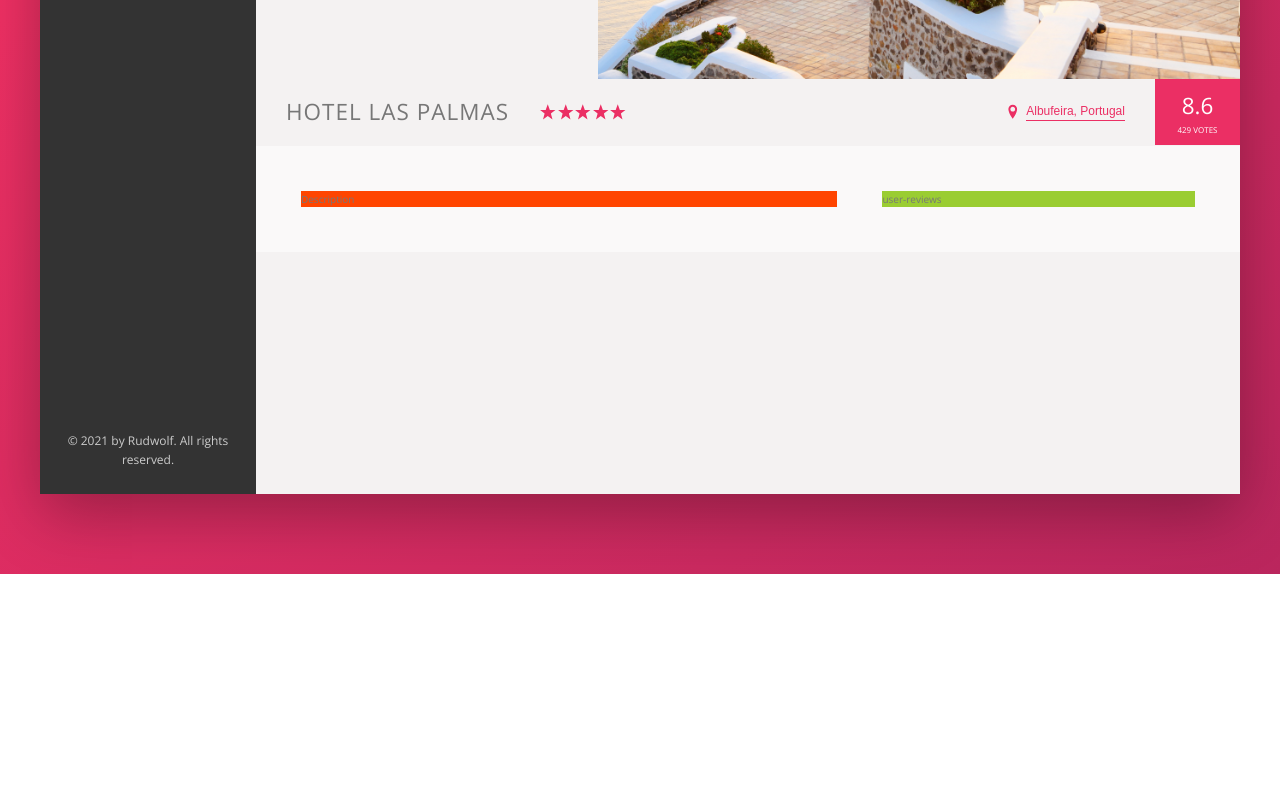
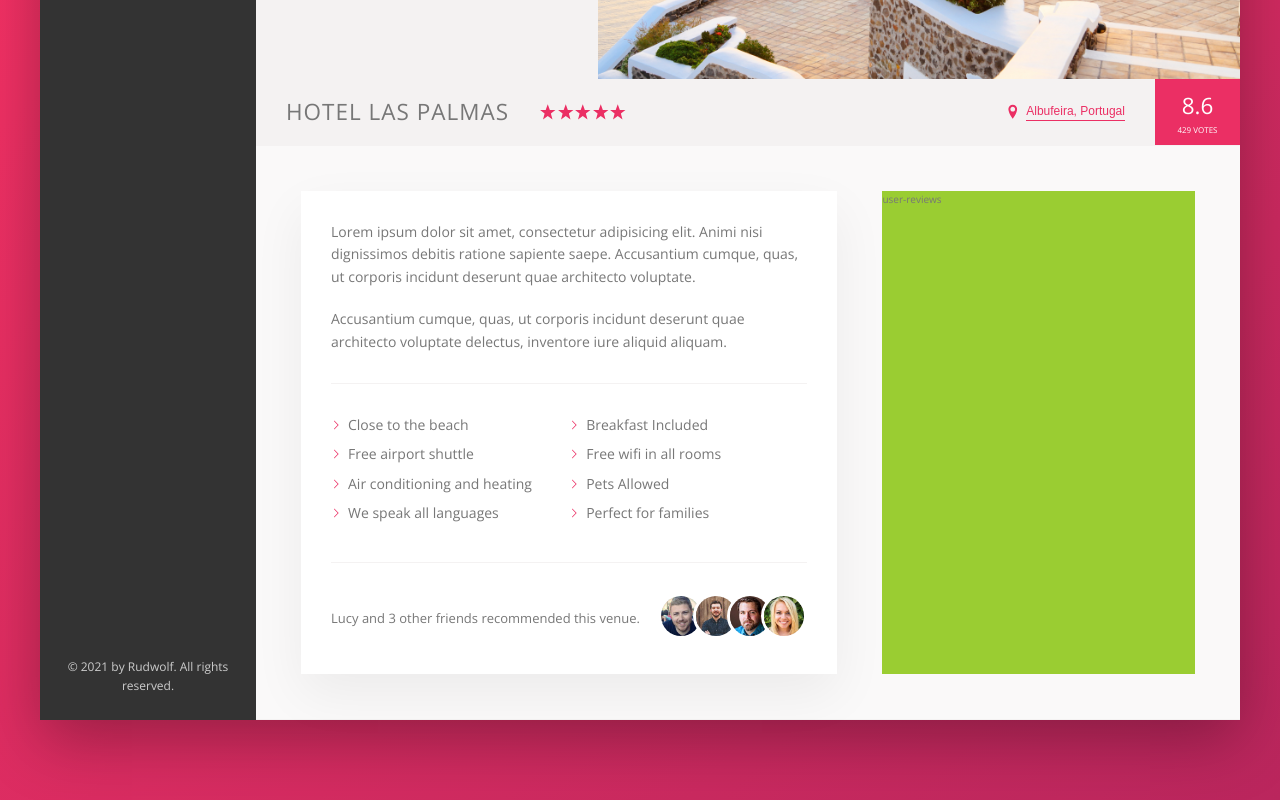
Before and after one commit to rudwolf/sass_practice, a website: page trillo/index.html in a window 1280 px wide. Shown: the part 456-1256 px from the top of the page. Before the commit the page ends 1030 px from the top, so only its background shows below. Drawn offline with nearby package versions, Linux system fonts and the light colour scheme.

Commit message:
Finished left side of contents from Trillo page

```diff
--- a/trillo/index.html
+++ b/trillo/index.html
@@ -121,7 +121,29 @@
 
           <div class="detail">
             <div class="description">
-              Description
+              <p class="paragraph">Lorem ipsum dolor sit amet, consectetur adipisicing elit. Animi nisi dignissimos debitis ratione sapiente saepe. Accusantium cumque, quas, ut corporis incidunt deserunt quae architecto voluptate.</p>
+              <p class="paragraph">Accusantium cumque, quas, ut corporis incidunt deserunt quae architecto voluptate delectus, inventore iure aliquid aliquam.</p>
+              <ul class="list">
+                <li class="list__item">Close to the beach</li>
+                <li class="list__item">Breakfast Included</li>
+                <li class="list__item">Free airport shuttle</li>
+                <li class="list__item">Free wifi in all rooms</li>
+                <li class="list__item">Air conditioning and heating</li>
+                <li class="list__item">Pets Allowed</li>
+                <li class="list__item">We speak all languages</li>
+                <li class="list__item">Perfect for families</li>
+              </ul>
+              <div class="recommend">
+                <p class="recommend__count">
+                  Lucy and 3 other friends recommended this venue.
+                </p>
+                <div class="recommend__friends">
+                  <img src="img/user-3.jpg" alt="Friend 1" class="recommend__photo">
+                  <img src="img/user-4.jpg" alt="Friend 2" class="recommend__photo">
+                  <img src="img/user-5.jpg" alt="Friend 3" class="recommend__photo">
+                  <img src="img/user-6.jpg" alt="Friend 4" class="recommend__photo">
+                </div>
+              </div>
             </div>
 
             <div class="user-reviews">
--- a/trillo/sass/_base.scss
+++ b/trillo/sass/_base.scss
@@ -13,6 +13,7 @@
   --color-grey-dark-3: #999;
 
   --shadow-dark: 0 2rem 6rem rgba(0, 0, 0, .3);
+  --shadow-light: 0 2rem 5rem rgba(0,0,0,.06);
 
   --line: 1px solid var(--color-grey-light-2);
 }
--- a/trillo/sass/_components.scss
+++ b/trillo/sass/_components.scss
@@ -276,9 +276,70 @@
   }
 }
 
+.paragraph:not(:last-of-type) {
+  margin-bottom: 2rem;
+}
+
+.list {
+  list-style: none;
+  margin: 3rem 0;
+  padding: 3rem 0;
+  border-top: var(--line);
+  border-bottom: var(--line);
+  display: flex;
+  flex-wrap: wrap;
+
+  &__item {
+    flex: 0 0 50%;
+    margin-bottom: .7rem;
+
+    &::before {
+      content: "";
+      height: 1rem;
+      width: 1rem;
+      margin-right: .7rem;
+      display: inline-block;
+      //background-image: url(../img/chevron-thin-right.svg);
+      //background-size: cover;
+      background-color: var(--color-primary);
+      -webkit-mask-image: url(../img/chevron-thin-right.svg);
+      -webkit-mask-size: cover;
+      mask-image: url(../img/chevron-thin-right.svg);
+      mask-size: cover;
+    }
+  }
+}
+
 .legal {
   font-size: 1.2rem;
   color: var(--color-grey-light-4);
   text-align: center;
   padding: 2.5rem;
 }
+
+.recommend {
+  font-size: 1.3rem;
+  color: var(--color-grey-dark-4);
+  display: flex;
+  align-items: center;
+
+  &__count {
+    margin-right: auto;
+  }
+
+  &__friends {
+
+  }
+
+  &__photo {
+    box-sizing: content-box;
+    height: 4rem;
+    width: 4rem;
+    border-radius: 50%;
+    border: .3rem solid #fff;
+
+    &:not(:last-child) {
+      margin-right: -1.5rem;
+    }
+  }
+}
--- a/trillo/sass/_layout.scss
+++ b/trillo/sass/_layout.scss
@@ -34,9 +34,6 @@
 }
 
 .hotel-view {
-  height: 80rem;
-
-
   flex: 1;
 }
 
@@ -48,7 +45,10 @@
 }
 
 .description {
-  background-color: orangered;
+  font-size: 1.4rem;
+  background-color: #fff;
+  box-shadow: var(--shadow-light);
+  padding: 3rem;
   flex: 0 0 60%;
   margin-right: 4.5rem;
 }
```
Also changed, not shown: trillo/css/style.css.
